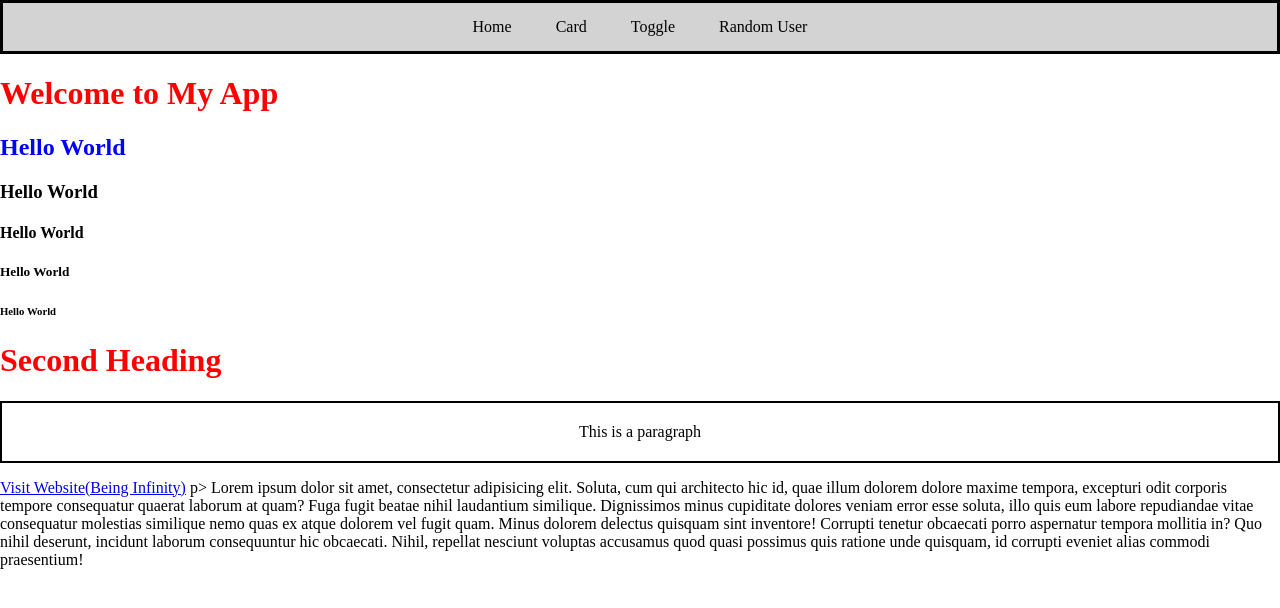
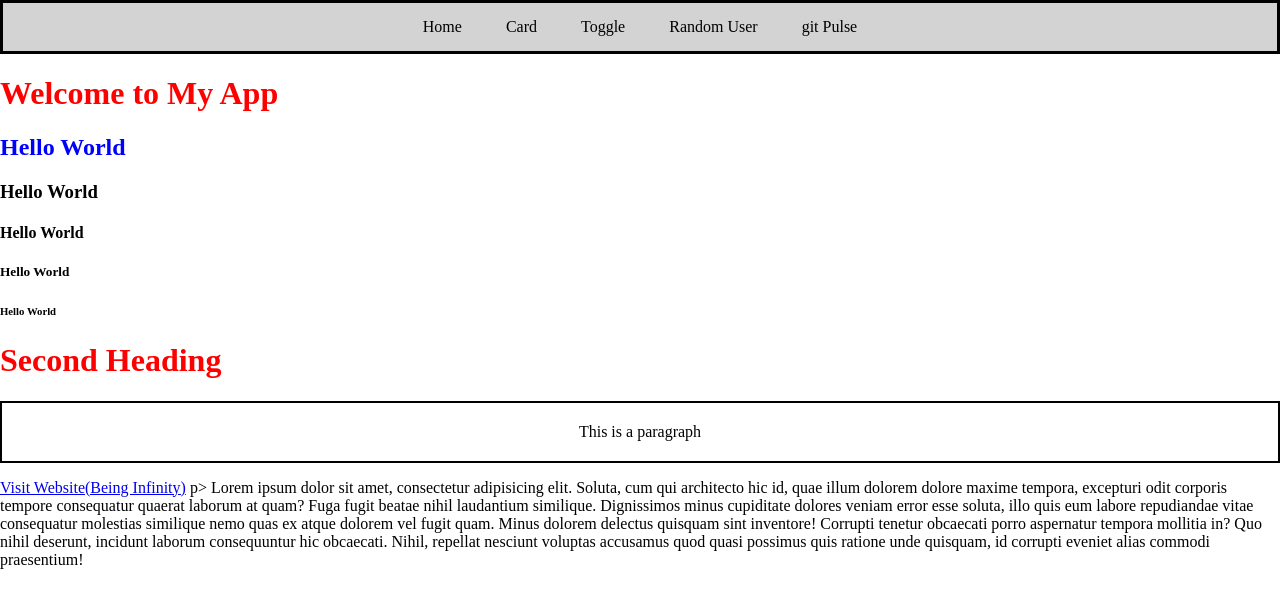
Before and after one commit to Pujitha-2307/autosuggest, a website: page frontend/index.html in a window 1280 px wide. Drawn offline with Linux system fonts and the light colour scheme.

Commit message:
gitpulse

```diff
--- a/frontend/index.html
+++ b/frontend/index.html
@@ -13,6 +13,7 @@
             <a href="/pages/card.html">Card</a>
             <a href="/pages/toggle.html">Toggle</a>
             <a href="/pages/randomUser.html">Random User</a>
+            <a href="/pages/gitpulse.html">git Pulse</a>
         </div>
         <h1>Welcome to My App</h1>
         <h2 id="heading2">Hello World</h2>
```
